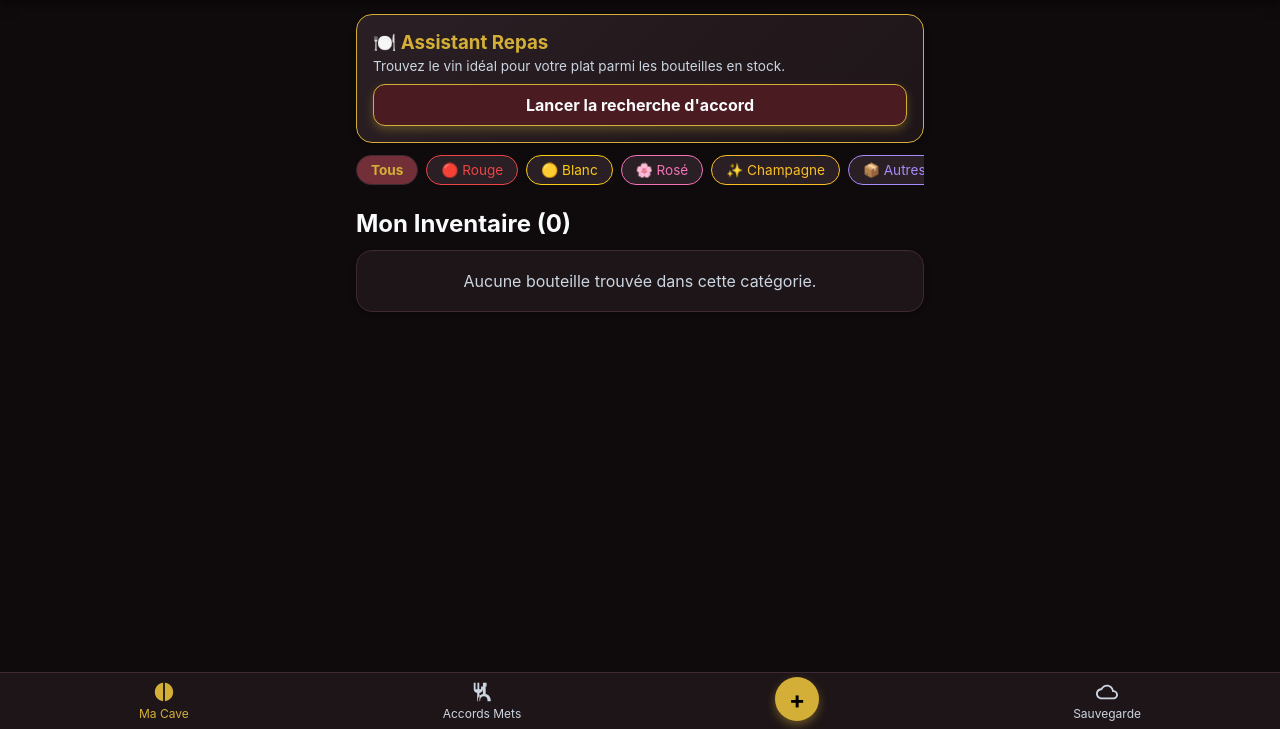
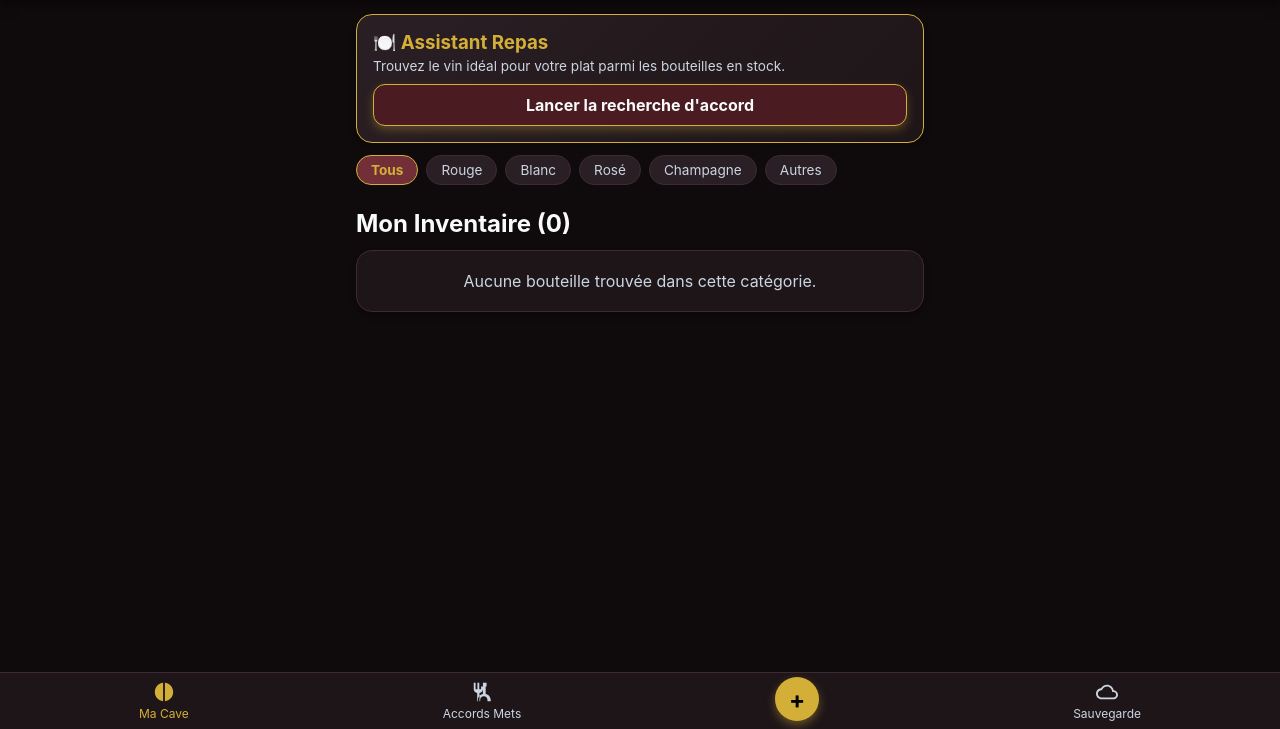
Before and after one commit to Univerze/Univerze.github.io, a plain HTML site: page index.html in a window 1280 px wide. Shown: the part 71-800 px from the top of the page. Drawn offline with Linux system fonts and the light colour scheme.

Commit message:
Update index.html

```diff
--- a/index.html
+++ b/index.html
@@ -26,20 +26,28 @@
         .btn-secondary { background-color: var(--surface-card); color: var(--text); border: 1px solid var(--border); box-shadow: none; margin-top: 10px; }
         .card { background-color: var(--surface); border: 1px solid var(--border); border-radius: 16px; padding: 16px; margin-bottom: 16px; box-shadow: 0 4px 6px rgba(0,0,0,0.2); }
 
-        /* Filtres de tri colorés sur la page d'accueil */
+        /* Filtres de tri neutres sur la page d'accueil */
         .filter-container { display: flex; gap: 8px; overflow-x: auto; padding-bottom: 8px; margin-bottom: 16px; scrollbar-width: none; }
         .filter-container::-webkit-scrollbar { display: none; }
         .filter-chip { background: var(--surface-card); border: 1px solid var(--border); color: var(--text-muted); padding: 6px 14px; border-radius: 20px; font-size: 0.85rem; white-space: nowrap; cursor: pointer; transition: all 0.2s; }
-        .filter-chip.active { font-weight: bold; }
+        .filter-chip.active { background: var(--primary); color: var(--accent); border-color: var(--accent); font-weight: bold; }
 
         .bottle-item { display: flex; justify-content: space-between; align-items: center; padding: 12px; border-bottom: 1px solid var(--border); cursor: pointer; }
         .bottle-item:last-child { border-bottom: none; }
         .bottle-info h3 { font-size: 1.1rem; color: var(--text); margin-bottom: 4px; }
         .bottle-info p { font-size: 0.85rem; color: var(--text-muted); }
+
         .badge { background-color: var(--primary-dark); color: var(--accent); padding: 4px 8px; border-radius: 8px; font-size: 0.75rem; border: 1px solid var(--border); }
         .badge-nm { background-color: #3b2d35; color: #f3e8ff; }
         .badge-note { background-color: #1e293b; color: #38bdf8; border-color: #0369a1; }
         .badge-peak { background-color: #2e1065; color: #c084fc; border-color: #6b21a8; }
+
+        /* Codes couleurs pour les types de vins dans l'inventaire */
+        .type-rouge { color: #ef4444; font-weight: bold; }
+        .type-blanc { color: #facc15; font-weight: bold; }
+        .type-rose { color: #f472b6; font-weight: bold; }
+        .type-champagne { color: #fbbf24; font-weight: bold; }
+        .type-autre { color: #a78bfa; font-weight: bold; }
 
         /* Codes couleurs pour les accords */
         .badge-perfect { background-color: #064e3b; color: #34d399; border-color: #059669; }
@@ -78,14 +86,14 @@
                 <button class="btn" style="background-color: var(--primary-dark); color: var(--text); border: 1px solid var(--accent); padding: 10px;" onclick="openPairingAssistant()">Lancer la recherche d'accord</button>
             </div>
 
-            <!-- Filtres rapides par type de vin colorés -->
+            <!-- Filtres rapides par type de vin -->
             <div class="filter-container" id="filter-chips">
                 <div class="filter-chip active" onclick="setFilter('Tous')">Tous</div>
-                <div class="filter-chip" style="color: #ef4444; border-color: #ef4444;" onclick="setFilter('Rouge')">🔴 Rouge</div>
-                <div class="filter-chip" style="color: #facc15; border-color: #facc15;" onclick="setFilter('Blanc')">🟡 Blanc</div>
-                <div class="filter-chip" style="color: #f472b6; border-color: #f472b6;" onclick="setFilter('Rosé')">🌸 Rosé</div>
-                <div class="filter-chip" style="color: #fbbf24; border-color: #fbbf24;" onclick="setFilter('Champagne / Effervescent')">✨ Champagne</div>
-                <div class="filter-chip" style="color: #a78bfa; border-color: #a78bfa;" onclick="setFilter('Autres')">📦 Autres</div>
+                <div class="filter-chip" onclick="setFilter('Rouge')">Rouge</div>
+                <div class="filter-chip" onclick="setFilter('Blanc')">Blanc</div>
+                <div class="filter-chip" onclick="setFilter('Rosé')">Rosé</div>
+                <div class="filter-chip" onclick="setFilter('Champagne / Effervescent')">Champagne</div>
+                <div class="filter-chip" onclick="setFilter('Autres')">Autres</div>
             </div>
 
             <h2>Mon Inventaire (<span id="bottle-count">0</span>)</h2>
@@ -209,31 +217,21 @@
     </div>
 
     <script>
-        let bottles = JSON.parse(localStorage.getItem('my_wine_cellar_v6') || '[]');
+        let bottles = JSON.parse(localStorage.getItem('my_wine_cellar_v7') || '[]');
         let currentFilter = 'Tous';
 
         function saveToStorage() {
-            localStorage.setItem('my_wine_cellar_v6', JSON.stringify(bottles));
+            localStorage.setItem('my_wine_cellar_v7', JSON.stringify(bottles));
             renderCave();
         }
 
         function setFilter(filterType) {
             currentFilter = filterType;
             document.querySelectorAll('.filter-chip').forEach(chip => {
-                let text = chip.innerText.replace(/[🔴🟡🌸✨📦]/g, '').trim();
-                if(text.toLowerCase() === filterType.toLowerCase() || (filterType === 'Tous' && text === 'Tous')) {
+                if(chip.innerText.toLowerCase() === filterType.toLowerCase() || (filterType === 'Tous' && chip.innerText === 'Tous')) {
                     chip.classList.add('active');
-                    chip.style.backgroundColor = 'var(--primary)';
-                    chip.style.color = 'var(--accent)';
                 } else {
                     chip.classList.remove('active');
-                    chip.style.backgroundColor = 'var(--surface-card)';
-                    if(text === 'Rouge') chip.style.color = '#ef4444';
-                    else if(text === 'Blanc') chip.style.color = '#facc15';
-                    else if(text === 'Rosé') chip.style.color = '#f472b6';
-                    else if(text === 'Champagne') chip.style.color = '#fbbf24';
-                    else if(text === 'Autres') chip.style.color = '#a78bfa';
-                    else chip.style.color = 'var(--text-muted)';
                 }
             });
             renderCave();
@@ -251,7 +249,6 @@
                 document.getElementById('view-details').classList.remove('hidden');
             } else if(viewName === 'pairing') {
                 document.getElementById('view-pairing').classList.remove('hidden');
-                // S'assure que la recherche est vide à l'ouverture
                 document.getElementById('pairing-preset').value = '';
                 document.getElementById('pairing-custom').value = '';
                 document.getElementById('pairing-results').innerHTML = `<p style="color: var(--text-muted); text-align:center; padding: 20px;">Veuillez sélectionner une catégorie ou saisir un plat ci-dessus pour lancer la recherche d'accords.</p>`;
@@ -287,15 +284,22 @@
                 let badgeClass = b.year ? 'badge' : 'badge badge-nm';
                 let userNoteDisplay = (b.userNote !== undefined && b.userNote !== '') ? `⭐ ${b.userNote}/20` : '';
 
-                // Calcul de la garde visible directement sur l'accueil
                 let aiAnalysis = generateAIScoreAndAdvice(b);
                 let peakDisplay = b.customPeak || aiAnalysis.peakYears;
+
+                // Détermination de la classe CSS colorée pour le type de vin
+                let typeClass = 'type-autre';
+                let typeTextClean = b.type;
+                if (b.type === 'Rouge') { typeClass = 'type-rouge'; typeTextClean = 'Rouge'; }
+                else if (b.type === 'Blanc') { typeClass = 'type-blanc'; typeTextClean = 'Blanc'; }
+                else if (b.type === 'Rosé') { typeClass = 'type-rose'; typeTextClean = 'Rosé'; }
+                else if (b.type.includes('Champagne')) { typeClass = 'type-champagne'; typeTextClean = 'Champagne'; }
 
                 html += `
                     <div class="bottle-item" onclick="openDetails(${index})">
                         <div class="bottle-info">
                             <h3>${b.name}</h3>
-                            <p>${b.type} • ${b.appellation}</p>
+                            <p><span class="${typeClass}">${typeTextClean}</span> • ${b.appellation}</p>
                             <div style="display:flex; gap:6px; margin-top:6px; align-items:center; flex-wrap:wrap;">
                                 <span class="${badgeClass}">${yearDisplay}</span>
                                 <span class="badge" style="background:#2a1f24;">Qté: ${b.qty}</span>
@@ -561,7 +565,6 @@
             let custom = document.getElementById('pairing-custom').value.toLowerCase().trim();
             let resultsEl = document.getElementById('pairing-results');
 
-            // Si rien n'est saisi ni sélectionné, l'écran de résultats reste vide
             if(!preset && !custom) {
                 resultsEl.innerHTML = `<p style="color: var(--text-muted); text-align:center; padding: 20px;">Veuillez sélectionner une catégorie ou saisir un plat ci-dessus pour lancer la recherche d'accords.</p>`;
                 return;
@@ -574,7 +577,6 @@
                 return;
             }
 
-            // Intelligence sémantique contextuelle pour la recherche manuelle et les presets
             let matches = availableBottles.map(b => {
                 let score = 0;
                 let reason = "Accord souple et agréable.";
@@ -583,8 +585,6 @@
 
                 let type = b.type.toLowerCase();
                 let app = (b.appellation + " " + b.name).toLowerCase();
-
-                // Analyse sémantique de la recherche manuelle (ex: cassoulet, sushis, chocolat, etc.)
                 let searchTarget = preset + " " + custom;
 
                 let isRichStewOrMeat = searchTarget.includes('cassoulet') || searchTarget.includes('gibier') || searchTarget.includes('bœuf') || searchTarget.includes('viande rouge') || searchTarget.includes('carbonade') || searchTarget.includes('daube') || searchTarget.includes('magret');
@@ -634,7 +634,6 @@
                 return { b, score, matchType, badgeClass, reason };
             });
 
-            // Tri par pertinence pour afficher toutes les bouteilles de la cave classées
             matches.sort((x, y) => y.score - x.score);
 
             let html = `<p style="font-size: 0.85rem; color: var(--text-muted); margin-bottom: 12px;"><b>${matches.length} bouteille(s)</b> analysées pour votre recherche :</p>`;
@@ -666,7 +665,6 @@
             }
         }
 
-        // Initialisation des filtres colorés au chargement
         setFilter('Tous');
     </script>
 </body>
```
